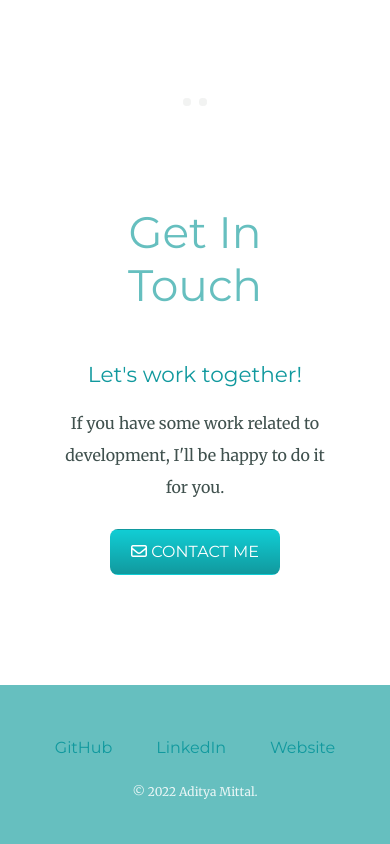
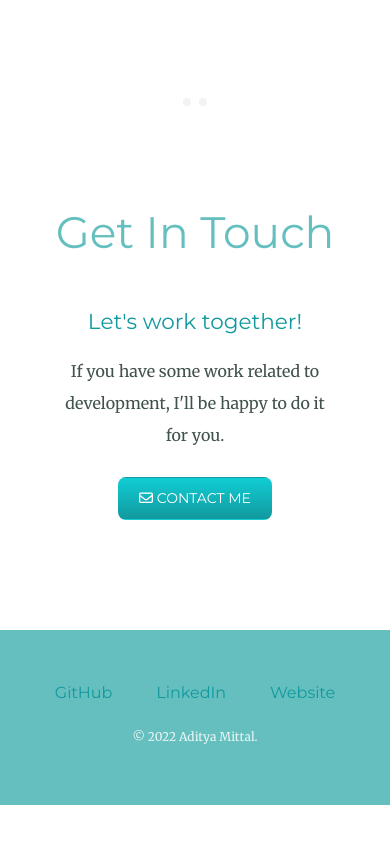
Before and after one commit to aditya-mittal24/PORTFOLIO-SITE, a plain HTML site: page index.html in a window 390 px wide. Shown: the part 2521-3365 px from the top of the page. After the commit the page ends 3326 px from the top, so only its background shows below. Drawn offline with nearby package versions, Linux system fonts and the light colour scheme.

Commit message:
Update styles.css

```diff
--- a/css/styles.css
+++ b/css/styles.css
@@ -193,10 +193,10 @@ hr{
     width: 60%;
   }
   .contact-me{
-    width: 70%;
+    width: 73%;
   }
   .btn{
-    font-size: 16px;
+    font-size: 14px;
   }
   #skills{
     padding: 3% 15%;
```
